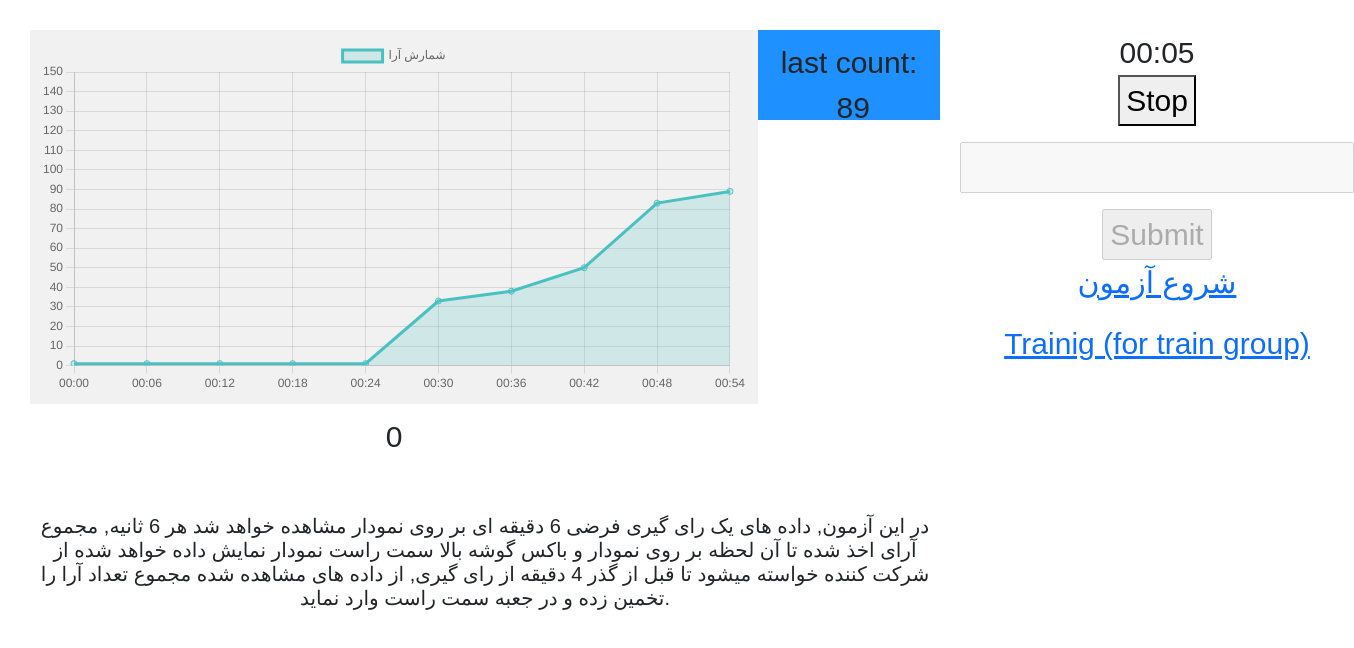
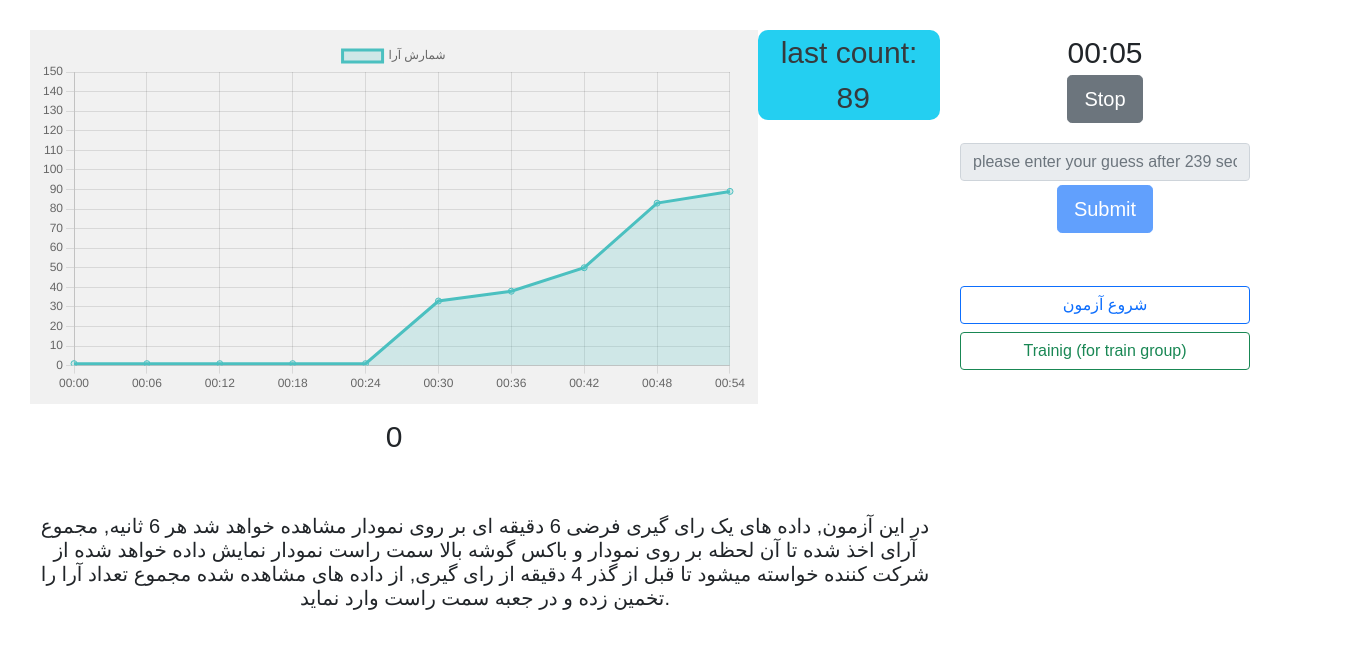
Before and after one commit to Aref-Riant/anchoring-in-pva, a React (Create React App) app: page /demo in a window 1280 px wide. Shown: the top 648 px of the page, 1354 px wide, since content can reach past the window. Built offline with nearby package versions, Linux system fonts and the light colour scheme; a small style sheet from the web is missing.

Commit message:
add some changes

```diff
--- a/src/App.css
+++ b/src/App.css
@@ -52,10 +52,12 @@
 }
 
 .votescount {
-  background-color: dodgerblue;
-  padding: 10px;
-  flex: 20%;
-  max-height: 90px;
+ display: flex;
+ justify-content: center;
+  align-items: center;
+  border-radius: 10px;
+  opacity: .9;
+
 }
 
 .sliderbox {
--- a/src/pages/demo.jsx
+++ b/src/pages/demo.jsx
@@ -22,12 +22,10 @@ const options = {
         stepSize: 10,
       },
     },
-
   },
   animation: {
     duration: 50,
   },
-
 };
 
 function Demo() {
@@ -50,11 +48,9 @@ function Demo() {
     "00:54",
   ]);
 
-
-
   const [time, setTime] = useState(1);
   const [stopTimer, setStopTimer] = useState(false);
-  const [flag,setFlag]=useState(true);
+  const [flag, setFlag] = useState(true);
   const intervalRef = useRef();
   useEffect(() => {
     // render time
@@ -65,15 +61,12 @@ function Demo() {
       //set label state to 6 sec more than before
 
       if (timeRef.current % 6 === 0) {
-
-
-          temp=temp.slice(1);
+        temp = temp.slice(1);
         console.log(temp);
-          temp.push(time_convert(timeRef.current+54));
-          setLabel(temp)
+        temp.push(time_convert(timeRef.current + 54));
+        setLabel(temp);
         // console.log(temp, timeRef.current);
         if (timeRef.current < 241) setRangeval((prev) => prev + 1);
-
       }
       timerElementRef.current.innerText = time_convert(timeRef.current);
       if (timeRef.current > 239) setStopTimer(true);
@@ -83,25 +76,17 @@ function Demo() {
     intervalRef.current = interval;
     console.log(intervalRef.current);
 
-
-
     return () => {
       clearInterval(interval);
     };
-
-
-
-
   }, [flag]);
   // set useEffect and interval that genereate a list in 6 sec interval
-
-
 
   // console.log(time);
   useEffect(() => {
     if (stopTimer) {
       console.log("clearing", { intervalRef });
-      clearInterval(intervalRef.current );
+      clearInterval(intervalRef.current);
     }
   }, [stopTimer]);
 
@@ -118,25 +103,23 @@ function Demo() {
     ],
   };
   function time_convert(num) {
-
-
-  let hours = Math.floor(num / 60)<10? "0"+Math.floor(num / 60):Math.floor(num / 60);
-  let minutes = num % 60? num % 60<10? "0"+num % 60:num % 60:0;
+    let hours =
+      Math.floor(num / 60) < 10
+        ? "0" + Math.floor(num / 60)
+        : Math.floor(num / 60);
+    let minutes = num % 60 ? (num % 60 < 10 ? "0" + (num % 60) : num % 60) : 0;
 
     return hours + ":" + minutes;
   }
 
-
   return (
-
     <div className="App">
-
       <div className="view1">
         <div className="votesbox">
           <div className="chart">
             <Line data={chartdata} options={options} />
           </div>
-          <div className="votescount slider_position">
+          <div className="votescount slider_position bg-info">
             last count: &nbsp;
             {visibledata[visibledata.length - 1]}
           </div>
@@ -185,33 +168,39 @@ function Demo() {
       <div className="view2">
         <div className="timer" ref={timerElementRef} />
 
-        <div className="stop-btn">
-          <button onClick={() => clearInterval(intervalRef.current)}>
+        <div>
+          <button
+            className="btn btn-secondary btn-lg mb-3"
+            onClick={() => clearInterval(intervalRef.current)}
+          >
             Stop
           </button>
+          <br />
         </div>
-        <div className="guess-input my-3">
+        <div className="guess-input my-1">
           <input
+            placeholder={`please enter your guess ${timeRef.current < 239 ? `after ${239 - timeRef.current} sec`:""}`}
+            class="form-control"
             type="text"
             pattern="[0-9]*"
             disabled={timeRef.current > 239 ? false : true}
           />
-          <br />
         </div>
-        <div style={{  display: "flex", justifyContent: "center" }}>
+        <div style={{ display: "flex", justifyContent: "center" }}>
           <input
+            placeholder={`please enter your guess`}
+            className="btn btn-primary btn-lg"
             type="submit"
             disabled={timeRef.current > 239 ? false : true}
           />
         </div>
-
-        <a href="/3" className="button">
+        <br />
+        <button type="button" class="btn btn-outline-primary my-2">
           شروع آزمون
-        </a>
-        <p></p>
-        <a href="/2-training" className="button">
+        </button>
+        <button type="button" class="btn btn-outline-success">
           Trainig (for train group)
-        </a>
+        </button>
       </div>
     </div>
   );
```
Lines whose indentation alone changed are shown as unchanged.
